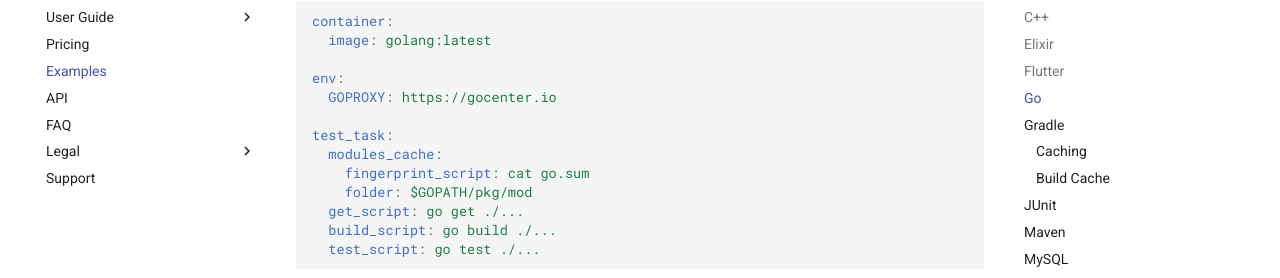
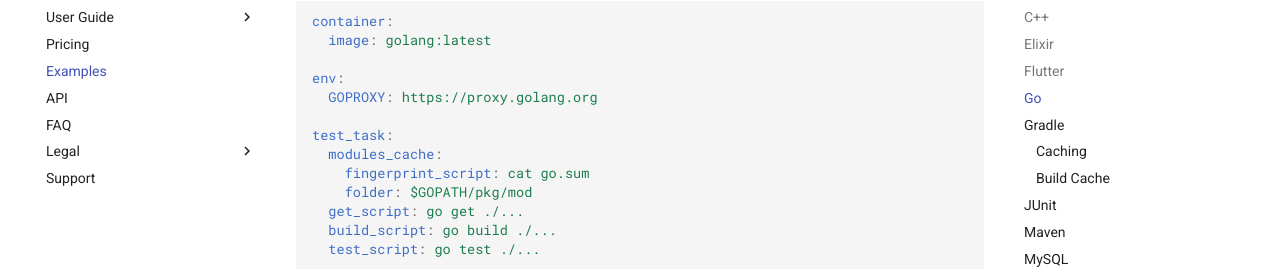
Before and after one commit to cirruslabs/cirrus-ci-docs, an MkDocs documentation site: the page built from docs/examples.md, in a window 1280 px wide and 900 px high, scrolled down 2649 px. Shown: the part 172-450 px from the top of the window. Built offline with MkDocs 1.6.1 and Material for MkDocs 9.7.7, drawn with Linux system fonts in a browser that asks for light colours; comment, search, counter and statistics services are not loaded; part of the change alters nothing that is shown.

Commit message:
Use https://proxy.golang.org in the examples

```diff
--- a/docs/examples.md
+++ b/docs/examples.md
@@ -128,7 +128,7 @@ container:
   image: golang:latest
 
 env:
-  GOPROXY: https://gocenter.io
+  GOPROXY: https://proxy.golang.org
 
 test_task:
   modules_cache:
```
